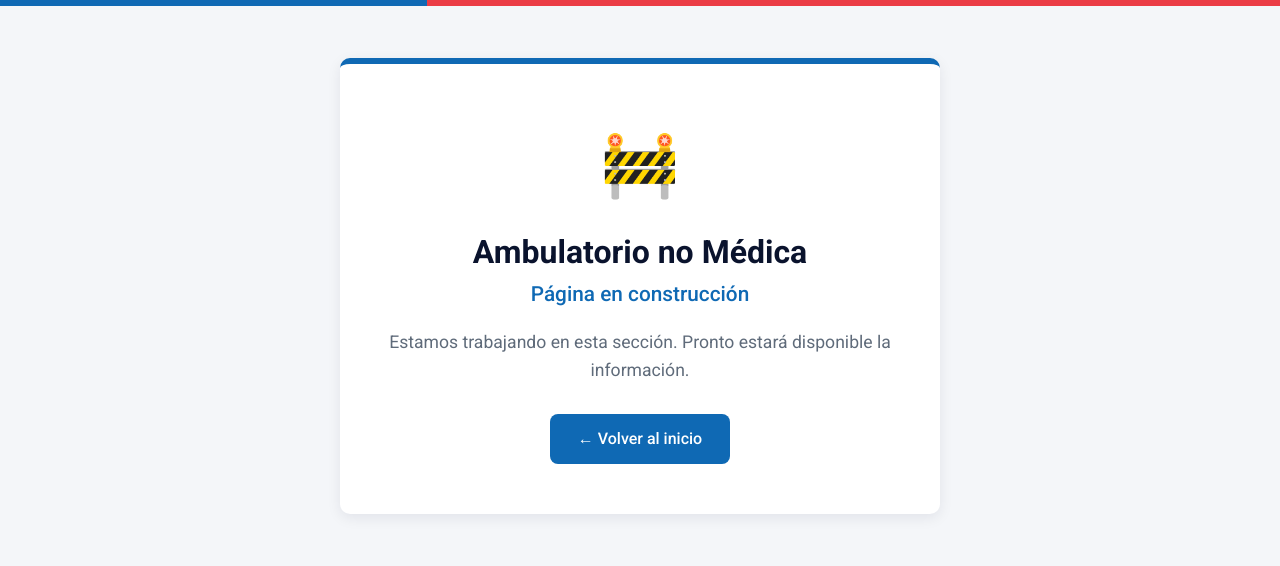
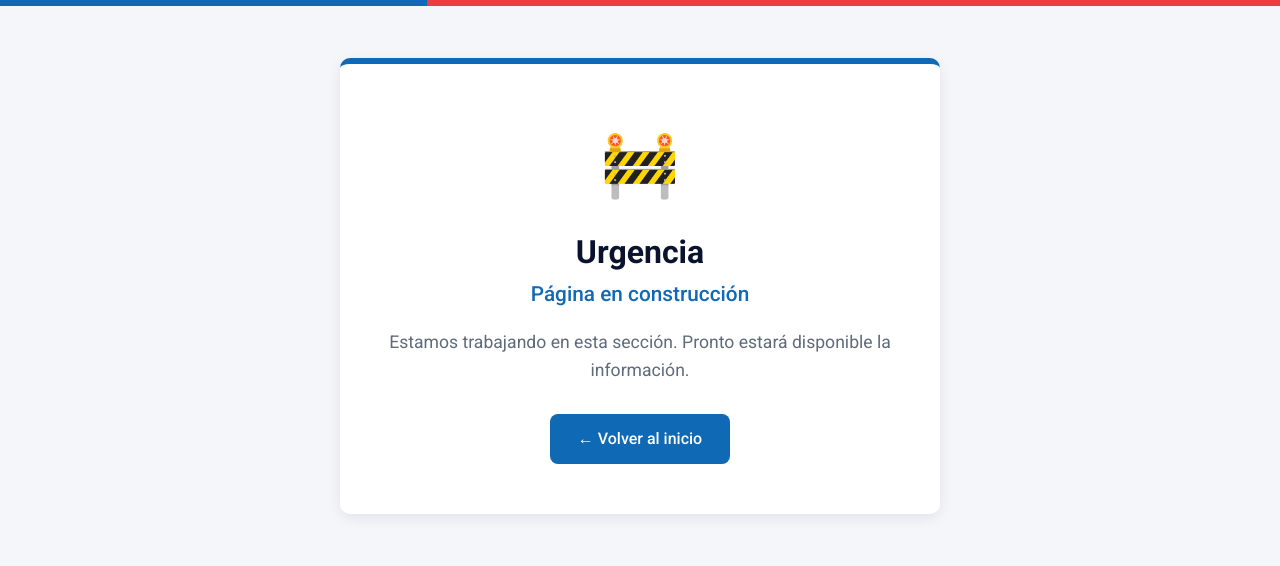
Before and after one commit to MauricioLaraMartel/Analisis_Estadistico, a plain HTML site: page Urgencia.html in a window 1280 px wide. Drawn offline with Linux system fonts and the light colour scheme.

Commit message:
Update Urgencia.html

```diff
--- a/Urgencia.html
+++ b/Urgencia.html
@@ -3,7 +3,7 @@
 <head>
   <meta charset="UTF-8">
   <meta name="viewport" content="width=device-width, initial-scale=1">
-  <title>Ambulatorio no Médica | Unidad de Estadística</title>
+  <title>Urgencia | Unidad de Estadística</title>
   <link href="https://fonts.googleapis.com/css2?family=Roboto:wght@400;500;700&display=swap" rel="stylesheet">
   <link rel="stylesheet" href="estilos.css">
 
@@ -83,7 +83,7 @@
   <section class="construccion">
     <div class="construccion-caja">
       <div class="construccion-icono">🚧</div>
-      <h1>Ambulatorio no Médica</h1>
+      <h1>Urgencia</h1>
       <h2>Página en construcción</h2>
       <p>Estamos trabajando en esta sección. Pronto estará disponible la información.</p>
       <a href="index.html" class="boton-volver">← Volver al inicio</a>
```
